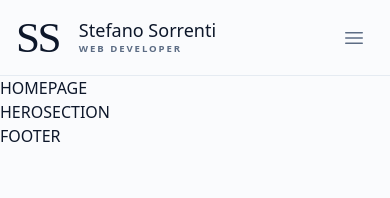
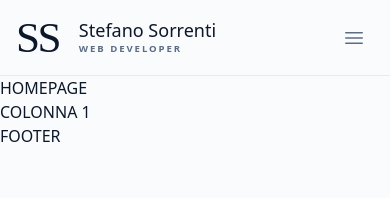
Before and after one commit to stefanosorrenti/portfolio, a React app: page / in a window 390 px wide. Shown: the top 198 px of the page. Built offline with nearby package versions, Linux system fonts and the light colour scheme; the HTML template or start-up script is replaced by a standard one; a web font is replaced by a local one.

Commit message:
Add the responsive HTML base for the hero section.

```diff
--- a/src/sections/AppHeroSection.jsx
+++ b/src/sections/AppHeroSection.jsx
@@ -3,8 +3,9 @@ export default function AppHeroSection() {
 
 
     return (
-        <>
-            HEROSECTION
-        </>
+        <section className=" container mx-auto grid grid-cols-1 lg:grid-cols-2 gap-4" aria-label="Hero Section">
+            <div><h1>COLONNA 1</h1></div>
+            <div className="hidden lg:block"><h1>COLONNA 2</h1></div>
+        </section>
     )
 }
```
Also changed, not shown: 1 other file (tests, documents, lock files or other folders).
